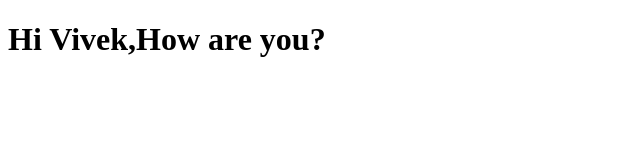
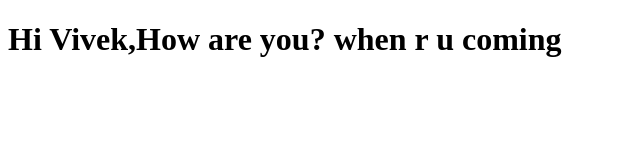
Before and after one commit to aravindkumar5/Aravind, a plain HTML site: page index.html in a window 1280 px wide. Shown: the whole page, without its empty margins (0-640 px from the left). Drawn offline with Linux system fonts and the light colour scheme.

Commit message:
Next version web file.

```diff
--- a/index.html
+++ b/index.html
@@ -6,7 +6,7 @@
     <title></title>
 </head>
 <body>
-    <h1>Hi Vivek,How are you?</h1>
+    <h1>Hi Vivek,How are you? when r u coming</h1>
 </body>
 
 </html>
```
